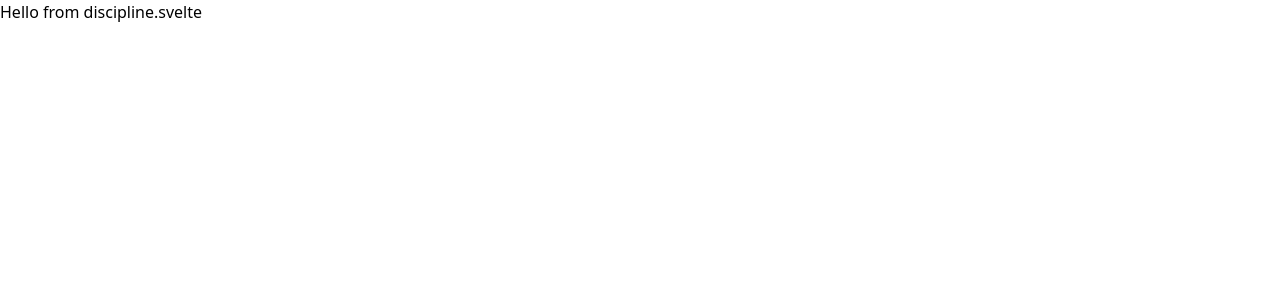
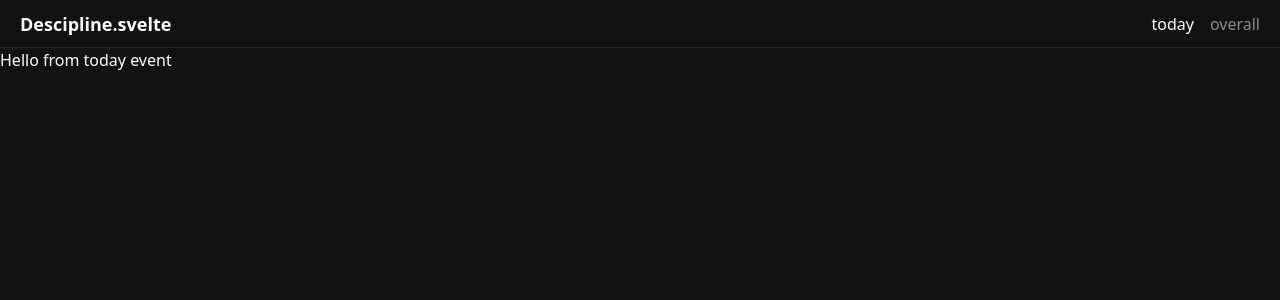
Before and after one commit to A7Lavinraj/discipline.svelte, a SvelteKit app: page / in a window 1280 px wide. Shown: the top 300 px of the page. Built offline with nearby package versions, Linux system fonts and the light colour scheme.

Commit message:
feat: add navbar and configure theme

```diff
--- a/src/app.css
+++ b/src/app.css
@@ -1,3 +1,8 @@
 @import 'tailwindcss/base';
 @import 'tailwindcss/components';
 @import 'tailwindcss/utilities';
+
+/* always prefer dark mode */
+:root {
+  color-scheme: dark;
+}
--- /dev/null
+++ b/src/components/header.svelte
@@ -0,0 +1,30 @@
+<script lang="ts">
+	import { page } from '$app/state';
+
+	const ROUTES = [
+		{
+			name: 'today',
+			href: '/'
+		},
+		{
+			name: 'overall',
+			href: '/overall'
+		}
+	];
+</script>
+
+<header class="flex h-12 items-center justify-between gap-2 border-b border-neutral-800 px-5">
+	<h1 class="text-lg font-bold">Descipline&period;svelte</h1>
+	<nav>
+		<ul class="flex gap-4">
+			{#each ROUTES as route}
+				<li>
+					<a
+						class={`${page.url.pathname !== route.href && 'opacity-50'} hover:underline`}
+						href={route.href}>{route.name}</a
+					>
+				</li>
+			{/each}
+		</ul>
+	</nav>
+</header>
--- a/src/routes/+layout.svelte
+++ b/src/routes/+layout.svelte
@@ -1,6 +1,8 @@
 <script lang="ts">
 	import '../app.css';
+	import Header from '../components/header.svelte';
 	let { children } = $props();
 </script>
 
+<Header />
 {@render children()}
--- a/src/routes/+page.svelte
+++ b/src/routes/+page.svelte
@@ -1 +1 @@
-<h1>Hello from discipline.svelte</h1>
+<h1>Hello from today event</h1>
--- /dev/null
+++ b/src/routes/overall/+page.svelte
@@ -0,0 +1 @@
+<h1>Hello from overall event</h1>
```
